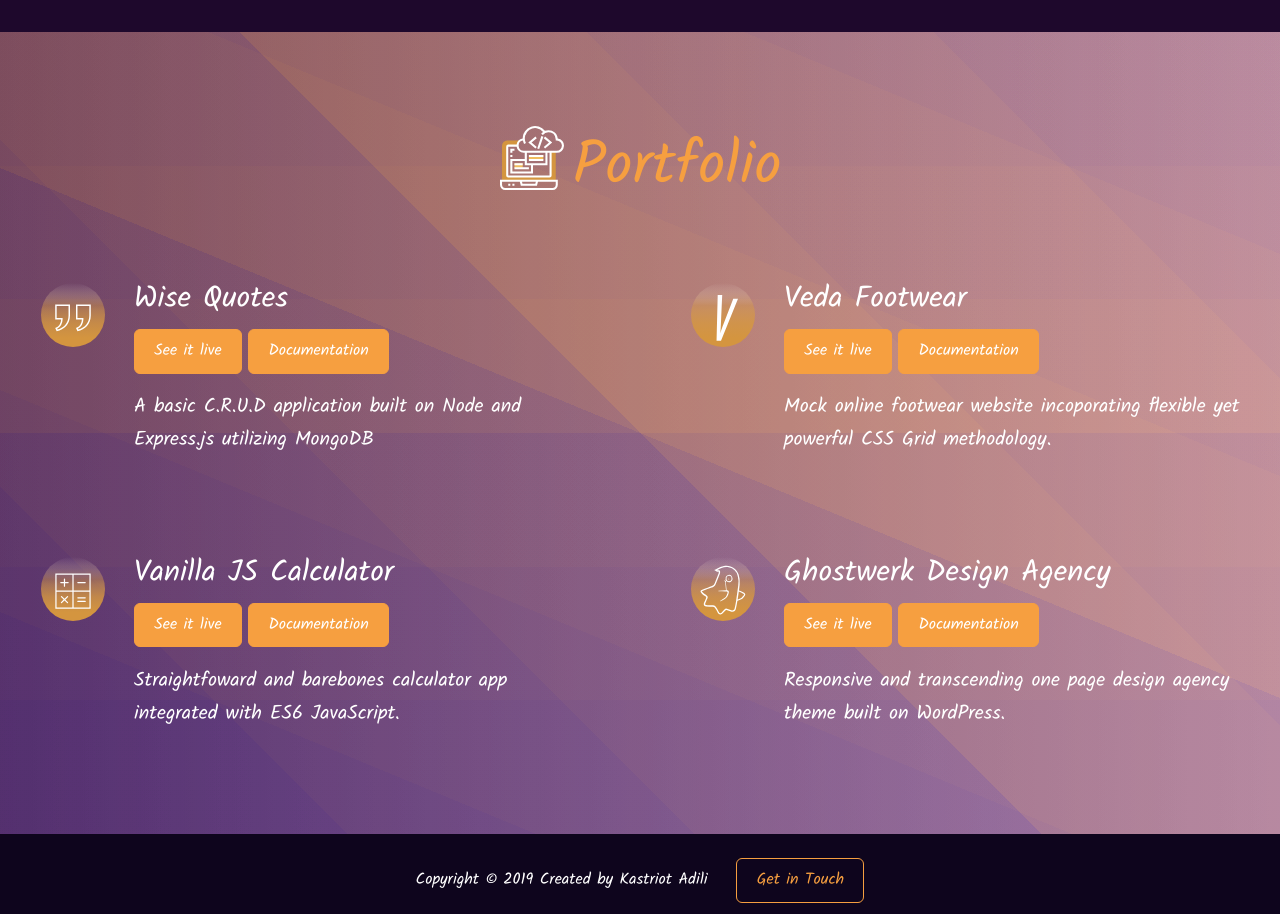
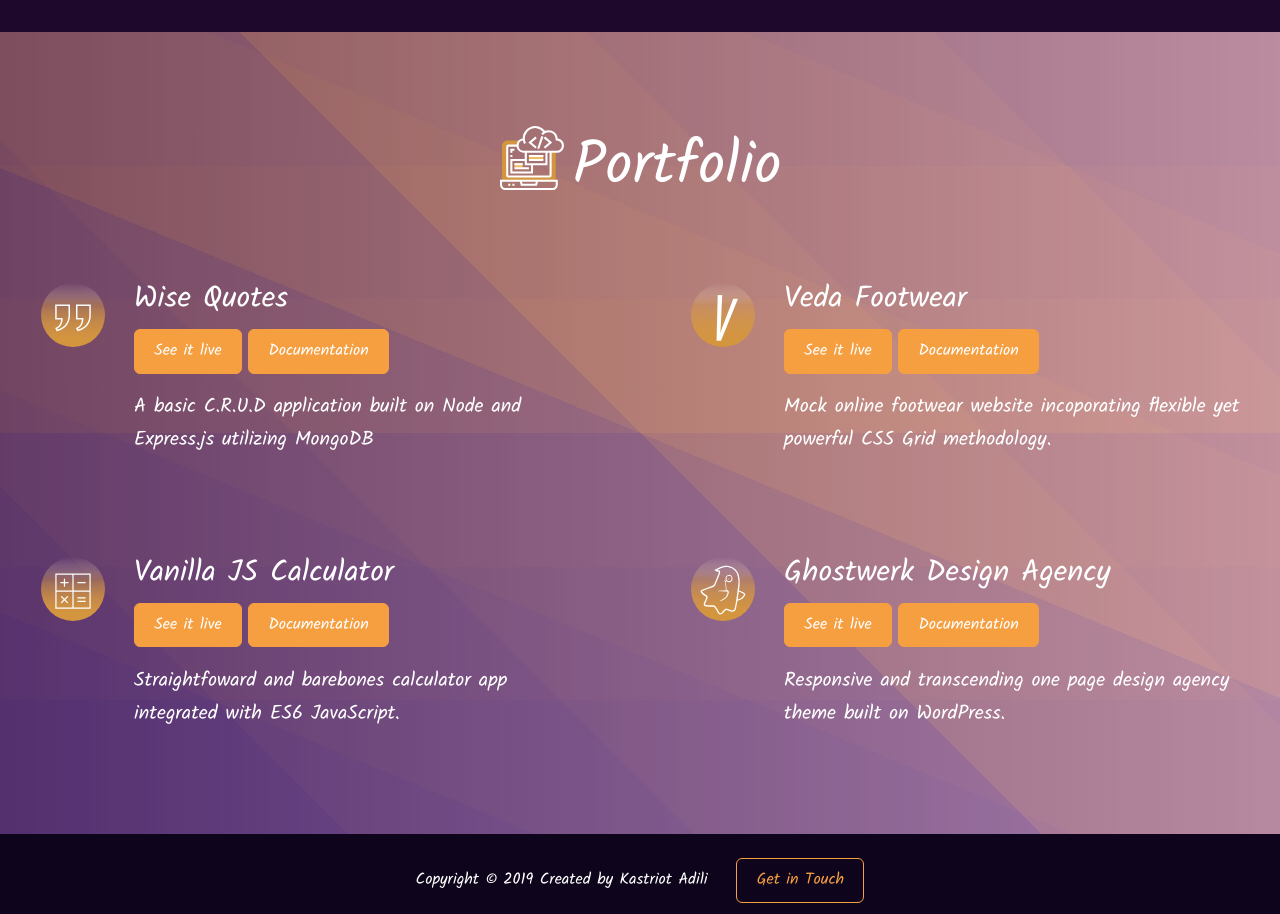
Before and after one commit to kastriotadili/portfolio-site, a website: page app/index.html in a window 1280 px wide. Shown: the part 1136-2050 px from the top of the page. Drawn offline with Linux system fonts and the light colour scheme; a web font is replaced by a local one.

Commit message:
section-title.css edit

```diff
--- a/app/assets/styles/modules/_section-title.css
+++ b/app/assets/styles/modules/_section-title.css
@@ -2,7 +2,7 @@
   font-size: 2.55rem;
   font-weight: 300;
   text-align: center;
-  color: $mainOrange;
+  color: #fff;
 
 
   @mixin atSmall {
--- a/app/temp/styles/styles.css
+++ b/app/temp/styles/styles.css
@@ -864,7 +864,7 @@ a {
   font-size: 2.55rem;
   font-weight: 300;
   text-align: center;
-  color: #f69f40;
+  color: #fff;
 
 }
 
```
